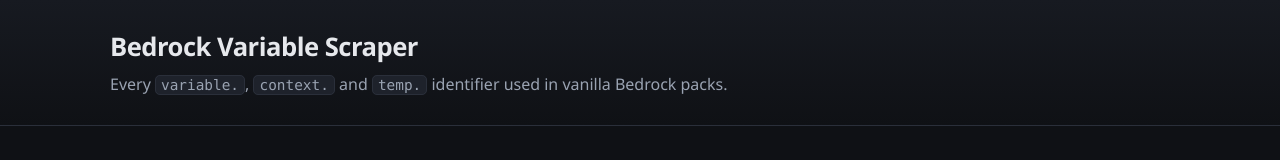
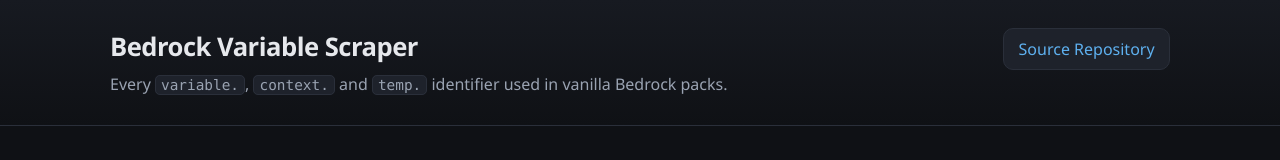
Before and after one commit to ThijsHankelMC/bedrock-variable-scraper, a plain HTML site: page site/index.html in a window 1280 px wide. Drawn offline with Linux system fonts and the light colour scheme.

Commit message:
feat: source repo

```diff
--- a/site/index.html
+++ b/site/index.html
@@ -20,6 +20,8 @@
                     identifier used in vanilla Bedrock packs.
                 </p>
             </div>
+            <a class="repo-link" id="repo-link" href="https://github.com/Mojang/bedrock-samples" target="_blank"
+                rel="noopener">Source Repository</a>
         </div>
     </header>
 </body>
--- a/site/styles.css
+++ b/site/styles.css
@@ -74,3 +74,19 @@ code {
     padding: 0.05em 0.35em;
     font-size: 0.9em;
 }
+
+a {
+    color: var(--accent);
+    text-decoration: none;
+}
+a:hover {
+    text-decoration: underline;
+}
+
+.repo-link {
+    white-space: nowrap;
+    border: 1px solid var(--border);
+    padding: 0.5rem 0.9rem;
+    border-radius: var(--radius);
+    background: var(--bg-elev-2);
+}
```
